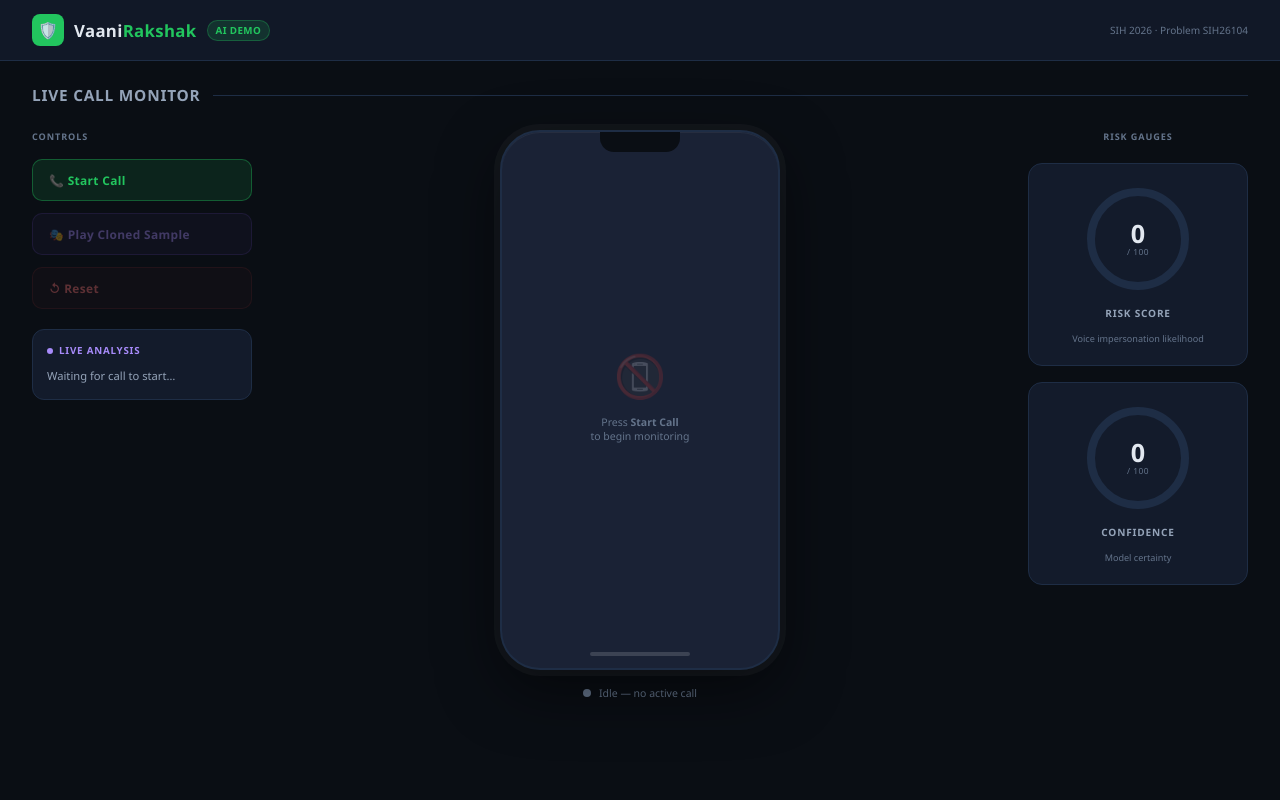
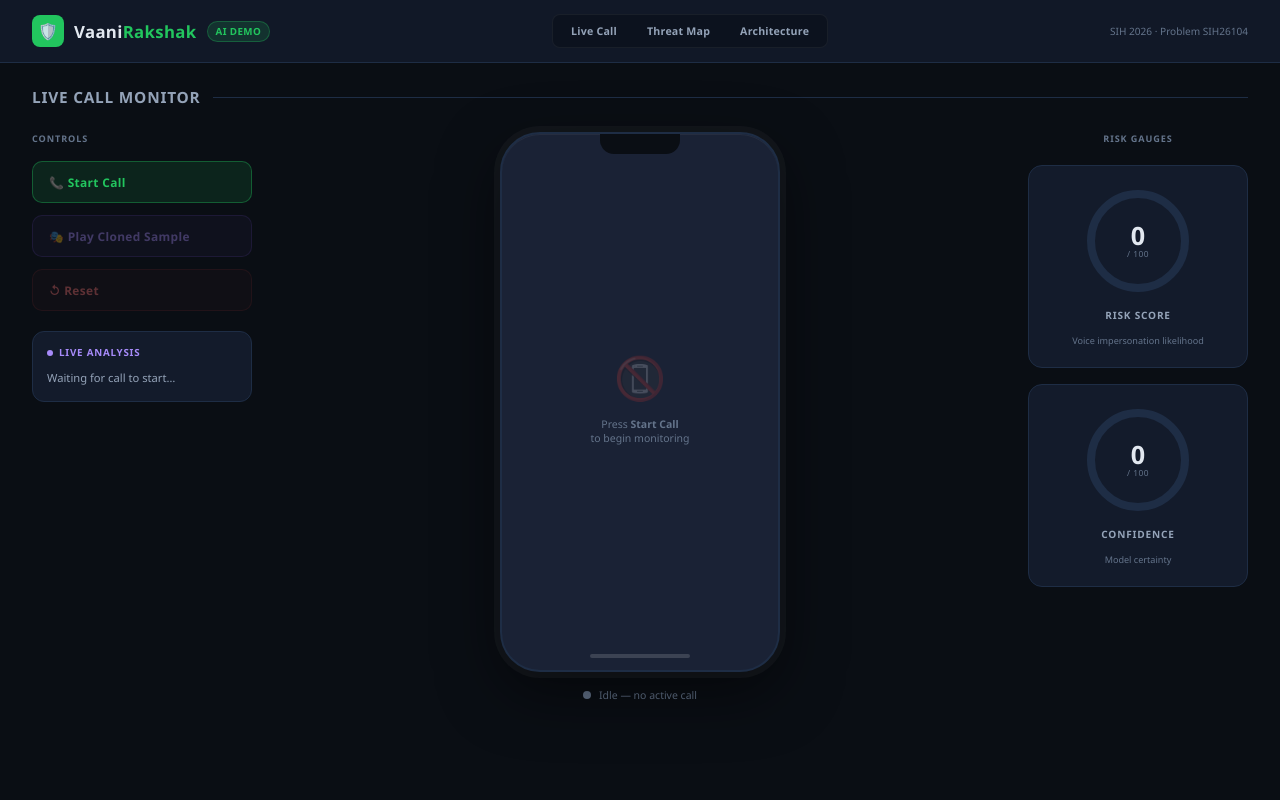
Before and after one commit to avi-exe32/Vaani-Rakshak-prototype, a React (Vite) app in the folder vaanirakshak-demo/: page / in a window 1280 px wide. Shown: the top 800 px of the page. Built offline with nearby package versions, Linux system fonts and the light colour scheme.

Commit message:
Step 12: final visual polish, navigation jump links, smooth scrolling across sections

```diff
--- a/vaanirakshak-demo/src/App.css
+++ b/vaanirakshak-demo/src/App.css
@@ -85,6 +85,32 @@
   border: 1px solid rgba(34, 197, 94, 0.3);
   font-weight: 600;
   letter-spacing: 0.04em;
+}
+
+.brand-nav {
+  display: flex;
+  align-items: center;
+  gap: 6px;
+  background: rgba(10, 15, 26, 0.6);
+  padding: 4px 6px;
+  border-radius: 8px;
+  border: 1px solid rgba(255, 255, 255, 0.05);
+}
+
+.nav-link {
+  font-size: 0.76rem;
+  font-weight: 600;
+  color: var(--text-dim);
+  text-decoration: none;
+  padding: 5px 12px;
+  border-radius: 6px;
+  transition: all 0.2s ease;
+  letter-spacing: 0.02em;
+}
+
+.nav-link:hover {
+  color: var(--text-primary);
+  background: rgba(255, 255, 255, 0.08);
 }
 
 .brand-meta {
--- a/vaanirakshak-demo/src/App.jsx
+++ b/vaanirakshak-demo/src/App.jsx
@@ -137,10 +137,15 @@ export default function App() {
           <h1>Vaani<span>Rakshak</span></h1>
           <span className="brand-badge">AI DEMO</span>
         </div>
+        <nav className="brand-nav">
+          <a href="#live-monitor" className="nav-link">Live Call</a>
+          <a href="#fraud-map" className="nav-link">Threat Map</a>
+          <a href="#architecture" className="nav-link">Architecture</a>
+        </nav>
         <span className="brand-meta">SIH 2026 · Problem SIH26104</span>
       </header>
 
-      <section className="section">
+      <section id="live-monitor" className="section">
         <div className="section-header">
           <h2>Live Call Monitor</h2>
           <div className="section-divider" />
@@ -179,7 +184,7 @@ export default function App() {
       </section>
 
       {/* ── Section 2 ───────────────────────────────── */}
-      <section className="section section-2">
+      <section id="fraud-map" className="section section-2">
         <div className="section-header">
           <h2>Fraud Risk Intelligence</h2>
           <div className="section-divider" />
--- a/vaanirakshak-demo/src/ArchitecturePipeline.jsx
+++ b/vaanirakshak-demo/src/ArchitecturePipeline.jsx
@@ -123,7 +123,7 @@ export default function ArchitecturePipeline({
   const activeNode = NODES.find(n => n.id === selectedNode) || NODES[4];
 
   return (
-    <section className="section section-3">
+    <section id="architecture" className="section section-3">
       <div className="section-header">
         <div className="section-header-left">
           <h2>End-to-End Detection Architecture</h2>
```
